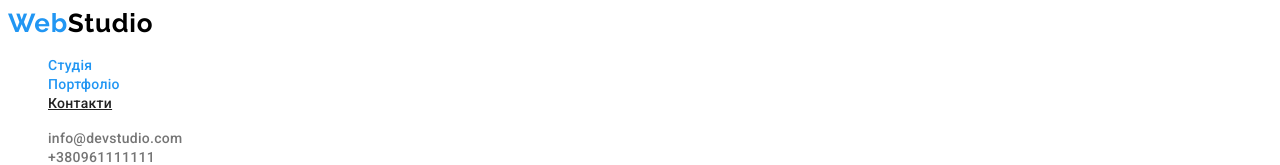
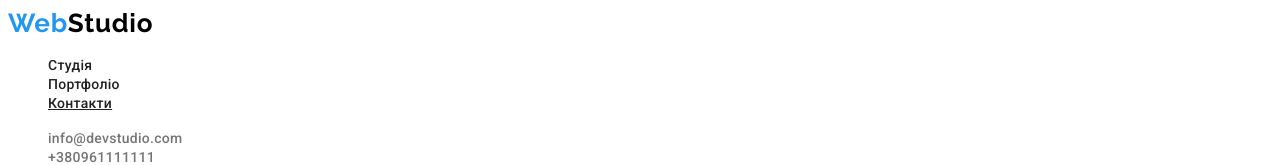
Before and after one commit to RuzhenkoVladyslav/goit-markup-hw-02, a plain HTML site: page index.html in a window 1280 px wide. Shown: the top 165 px of the page. Drawn offline with Linux system fonts and the light colour scheme.

Commit message:
Update index.html

```diff
--- a/index.html
+++ b/index.html
@@ -17,8 +17,8 @@
          <nav class="page_nav">
              <a class="first_logo" href="./index.html"> <span class="item_web">Web</span>Studio</a>
             <ul class="menu list">
-                <li class="menu_item"><a class="menu_link link current" href="./index.html">Студія</a></li>
-                <li class="menu_item"><a class="menu_link link current" href="./portfolio.html">Портфоліо</a></li>
+                <li class="menu_item"><a class="menu_link link " href="./index.html">Студія</a></li>
+                <li class="menu_item"><a class="menu_link link " href="./portfolio.html">Портфоліо</a></li>
                 <li class="menu_item"><a class="menu_link" href="#">Контакти</a></li>
             </ul>
         </nav>
```
